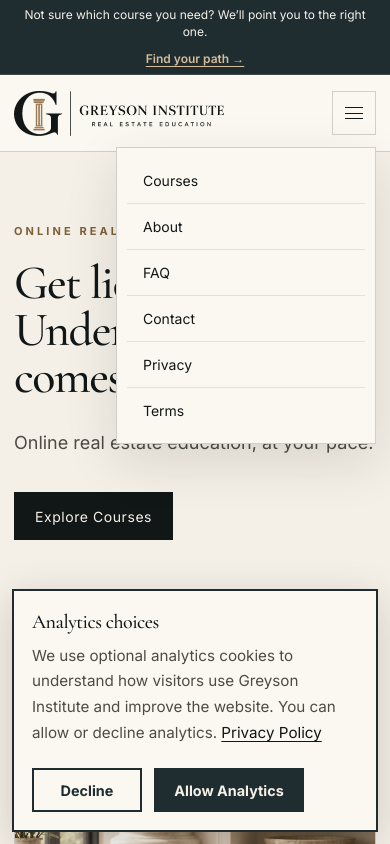
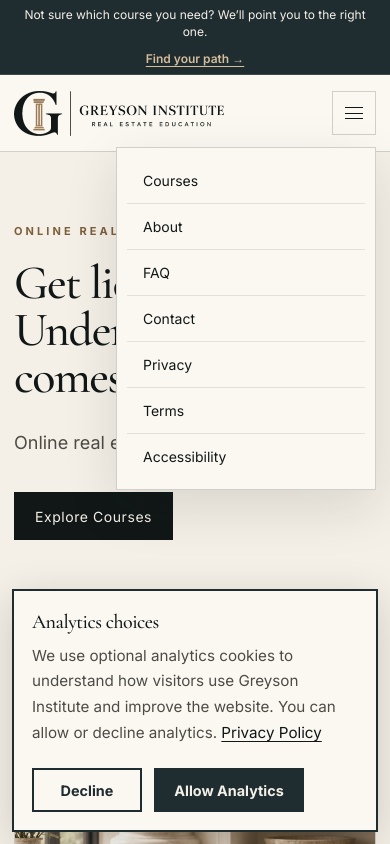
Before and after one commit to BrianLook/Greyson-Institute-Website, a Next.js app: page / in a window 390 px wide. Both pictures are taken after a click on the heading "Open navigation menu". Shown: the top 844 px of the page. Built offline with nearby package versions, Linux system fonts and the light colour scheme.

Commit message:
Accessibility link to mobile navigation

```diff
--- a/components/SiteHeader.tsx
+++ b/components/SiteHeader.tsx
@@ -252,6 +252,16 @@ export function SiteHeader() {
             >
               Terms
             </Link>
+
+            <Link
+              href="/accessibility"
+              aria-current={
+                isCurrentPage("/accessibility") ? "page" : undefined
+              }
+              onClick={handleNavClick}
+            >
+              Accessibility
+            </Link>
           </nav>
         </details>
       </div>
```
